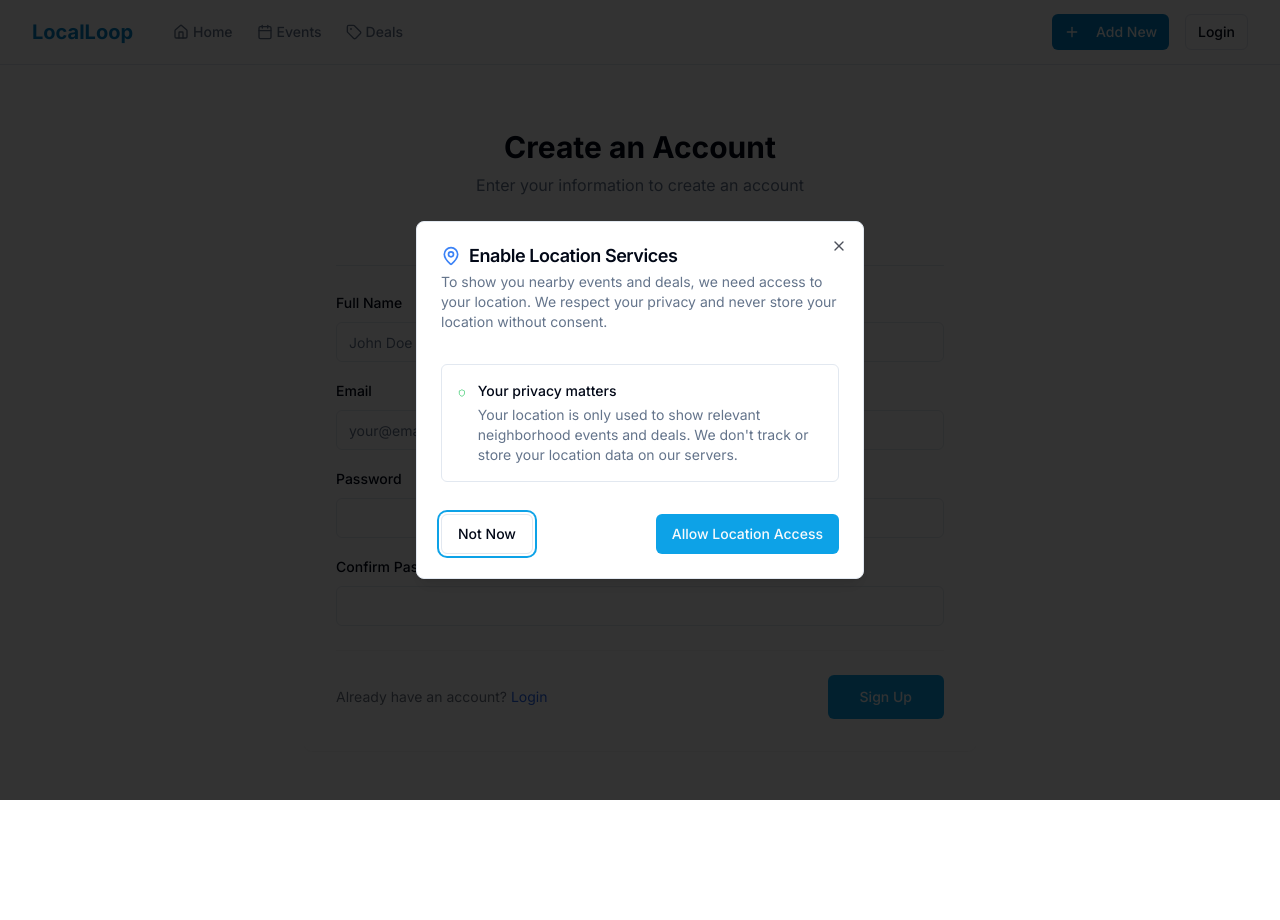
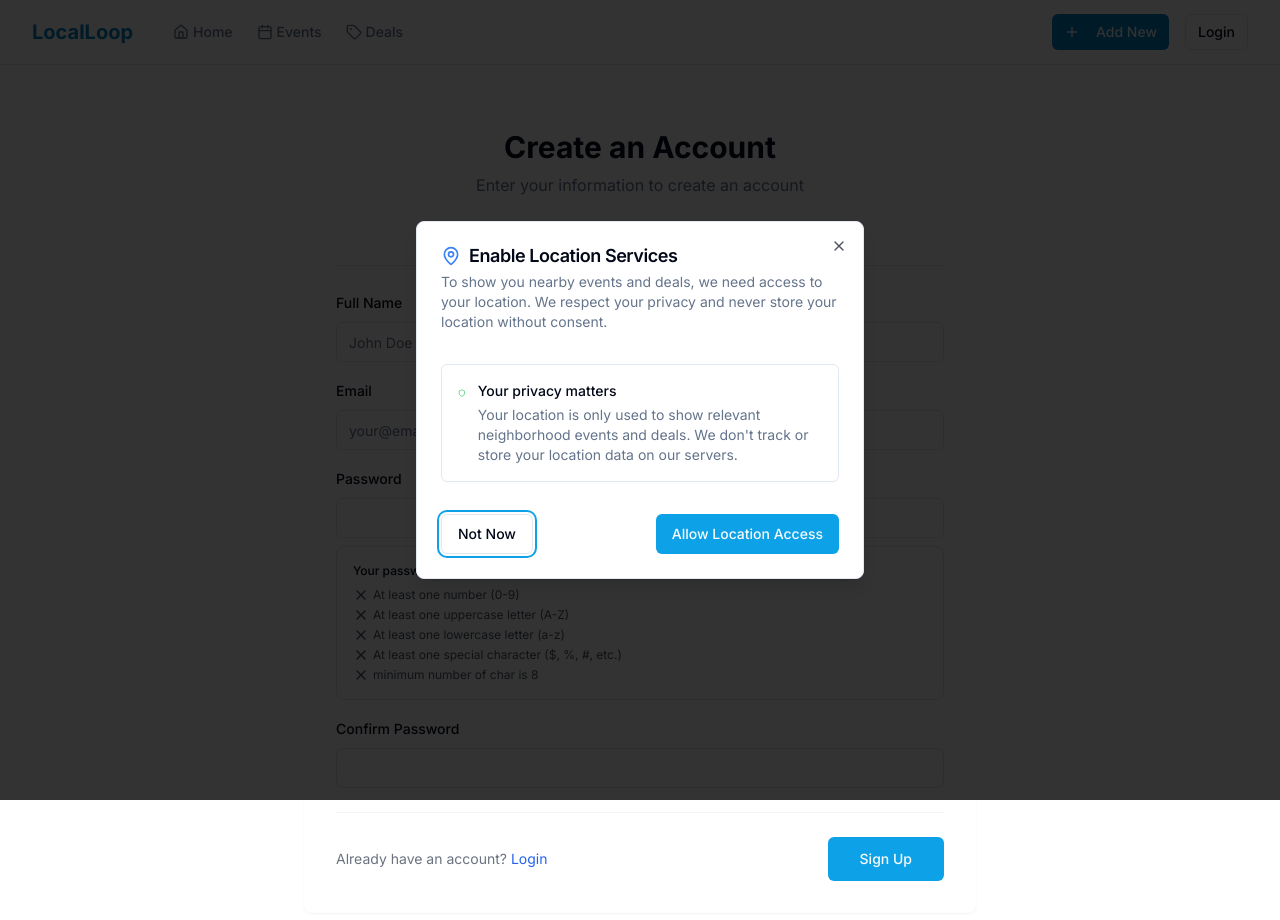
Before and after one commit to yashrajsuman/local-loop, a Next.js app in the folder frontend/: page /signup in a window 1280 px wide. Shown: the top 920 px of the page. Before the commit the page ends 800 px from the top, so only its background shows below. Built offline with nearby package versions, Linux system fonts and the light colour scheme.

Commit message:
added strong password validation and enhanced ui

```diff
--- a/frontend/app/signup/page.tsx
+++ b/frontend/app/signup/page.tsx
@@ -1,82 +1,112 @@
-"use client"
+"use client";
 
-import type React from "react"
-import { useState } from "react"
-import Link from "next/link"
-import { useRouter } from "next/navigation"
-import { useAuth } from "@/components/auth-provider"
-import { Button } from "@/components/ui/button"
-import { Input } from "@/components/ui/input"
-import { Label } from "@/components/ui/label"
-import { useToast } from "@/hooks/use-toast"
+import type React from "react";
+import { useState, useEffect } from "react";
+import Link from "next/link";
+import { useRouter } from "next/navigation";
+import { useAuth } from "@/components/auth-provider";
+import { Button } from "@/components/ui/button";
+import { Input } from "@/components/ui/input";
+import { Label } from "@/components/ui/label";
+import { useToast } from "@/hooks/use-toast";
+import { Check, X } from "lucide-react";
 
 export default function SignupPage() {
-  const [name, setName] = useState("")
-  const [email, setEmail] = useState("")
-  const [password, setPassword] = useState("")
-  const [confirmPassword, setConfirmPassword] = useState("")
-  const [isLoading, setIsLoading] = useState(false)
-  const { signup } = useAuth()
-  const router = useRouter()
-  const { toast } = useToast()
+  const [name, setName] = useState("");
+  const [email, setEmail] = useState("");
+  const [password, setPassword] = useState("");
+  const [confirmPassword, setConfirmPassword] = useState("");
+  const [passStrengthData, setPassStrengthData] = useState({
+    hasLength: false,
+    hasUpper: false,
+    hasLower: false,
+    hasSpecialChar: false,
+    hasNumber: false,
+  });
+  const [isLoading, setIsLoading] = useState(false);
+  const { signup } = useAuth();
+  const router = useRouter();
+  const { toast } = useToast();
+
+  useEffect(() => {
+    const passData = {
+      hasLength: password.length >= 8,
+      hasUpper: /[A-Z]/.test(password),
+      hasLower: /[a-z]/.test(password),
+      hasSpecialChar: /[^a-zA-Z0-9]/.test(password),
+      hasNumber: /[0-9]/.test(password),
+    };
+
+    setPassStrengthData(passData);
+  }, [password]);
+
+  function checkPasswordStrength(data: Record<string, boolean>): boolean {
+    return Object.values(data).every(Boolean);
+  }
 
   const handleSubmit = async (e: React.FormEvent) => {
-    e.preventDefault()
-
-    if (password.length < 8) {
-      toast({
-        title: "Password too short",
-        description: "Password must be at least 8 characters long.",
-        variant: "destructive",
-      });
-      return;
-    }
+    e.preventDefault();
 
     if (password !== confirmPassword) {
       toast({
         title: "Passwords don't match",
         description: "Please make sure your passwords match",
         variant: "destructive",
-      })
-      return
+      });
+      return;
     }
 
-    setIsLoading(true)
+    if (!checkPasswordStrength(passStrengthData)) {
+      toast({
+        title: "Weak Password",
+        description: "Please enter a strong password",
+        variant: "destructive",
+      });
+      return;
+    }
+
+    setIsLoading(true);
 
     try {
-      await signup(name, email, password)
+      await signup(name, email, password);
       toast({
         title: "Account created",
         description: "Your account has been created successfully",
-      })
-      router.push("/")
+      });
+      router.push("/");
     } catch (error) {
-      console.error("Signup error:", error)
+      console.error("Signup error:", error);
       toast({
         title: "Signup failed",
         description: "There was an error creating your account",
         variant: "destructive",
-      })
+      });
     } finally {
-      setIsLoading(false)
+      setIsLoading(false);
     }
-  }
+  };
 
   return (
     <div className="container py-8">
       <div className="mx-auto max-w-2xl bg-white p-8 rounded-lg shadow-sm">
         <div className="space-y-2 text-center mb-8">
           <h1 className="text-3xl font-bold">Create an Account</h1>
-          <p className="text-muted-foreground">Enter your information to create an account</p>
+          <p className="text-muted-foreground">
+            Enter your information to create an account
+          </p>
         </div>
 
         <form onSubmit={handleSubmit} className="space-y-6">
           <div className="space-y-6">
-            <h2 className="text-xl font-semibold text-primary-800 border-b pb-2 text-center">Account Information</h2>
+            <h2 className="text-xl font-semibold text-primary-800 border-b pb-2 text-center">
+              Account Information
+            </h2>
 
             <div className="space-y-4">
               <div className="space-y-2">
-                <Label htmlFor="name" className="text-sm font-medium">Full Name</Label>
+                <Label htmlFor="name" className="text-sm font-medium">
+                  Full Name
+                </Label>
                 <Input
                   id="name"
                   placeholder="John Doe"
@@ -88,7 +118,9 @@ export default function SignupPage() {
               </div>
 
               <div className="space-y-2">
-                <Label htmlFor="email" className="text-sm font-medium">Email</Label>
+                <Label htmlFor="email" className="text-sm font-medium">
+                  Email
+                </Label>
                 <Input
                   id="email"
                   type="email"
@@ -101,19 +133,96 @@ export default function SignupPage() {
               </div>
 
               <div className="space-y-2">
-                <Label htmlFor="password" className="text-sm font-medium">Password</Label>
+                <Label htmlFor="password" className="text-sm font-medium">
+                  Password
+                </Label>
                 <Input
                   id="password"
                   type="password"
                   required
                   value={password}
                   onChange={(e) => setPassword(e.target.value)}
-                  className="w-full"
+                  className="w-full mb-1"
                 />
+                <div
+                  className="mt-4 w-full border border-gray-200 text-xs
+                p-4 rounded-lg  space-y-2 "
+                >
+                  <p className="font-medium ">Your password must contain : </p>
+                  <ul className="space-y-1 text-gray-600">
+                    <li
+                      className={`flex items-center gap-1 ${
+                        passStrengthData.hasNumber && "text-green-500"
+                      }`}
+                    >
+                      {passStrengthData.hasNumber ? (
+                        <Check className="h-4 w-4 " />
+                      ) : (
+                        <X className="h-4 w-4" />
+                      )}
+                      <span>At least one number (0-9)</span>
+                    </li>
+                    <li
+                      className={`flex items-center gap-1 ${
+                        passStrengthData.hasUpper && "text-green-500"
+                      }`}
+                    >
+                      {passStrengthData.hasUpper ? (
+                        <Check className="h-4 w-4 " />
+                      ) : (
+                        <X className="h-4 w-4" />
+                      )}
+                      <span>At least one uppercase letter (A-Z)</span>
+                    </li>
+                    <li
+                      className={`flex items-center gap-1 ${
+                        passStrengthData.hasLower && "text-green-500"
+                      }`}
+                    >
+                      {passStrengthData.hasLower ? (
+                        <Check className="h-4 w-4 " />
+                      ) : (
+                        <X className="h-4 w-4" />
+                      )}
+                      <span>At least one lowercase letter (a-z)</span>
+                    </li>
+                    <li
+                      className={`flex items-center gap-1 ${
+                        passStrengthData.hasSpecialChar && "text-green-500"
+                      }`}
+                    >
+                      {passStrengthData.hasSpecialChar ? (
+                        <Check className="h-4 w-4 flex-shrink-0" />
+                      ) : (
+                        <X className="h-4 w-4 flex-shrink-0" />
+                      )}
+                      <span>
+                        At least one special character ($, %, #, etc.)
+                      </span>
+                    </li>
+                    <li
+                      className={`flex items-center gap-1 ${
+                        passStrengthData.hasLength && "text-green-500"
+                      }`}
+                    >
+                      {passStrengthData.hasLength ? (
+                        <Check className="h-4 w-4 " />
+                      ) : (
+                        <X className="h-4 w-4" />
+                      )}
+                      <span>minimum number of char is 8</span>
+                    </li>
+                  </ul>
+                </div>
               </div>
 
               <div className="space-y-2">
-                <Label htmlFor="confirmPassword" className="text-sm font-medium">Confirm Password</Label>
+                <Label
+                  htmlFor="confirmPassword"
+                  className="text-sm font-medium"
+                >
+                  Confirm Password
+                </Label>
                 <Input
                   id="confirmPassword"
                   type="password"
@@ -134,7 +243,12 @@ export default function SignupPage() {
                   Login
                 </Link>
               </p>
-              <Button type="submit" size="lg" className="w-full sm:w-auto order-1 sm:order-2" disabled={isLoading}>
+              <Button
+                type="submit"
+                size="lg"
+                className="w-full sm:w-auto order-1 sm:order-2"
+                disabled={isLoading}
+              >
                 {isLoading ? "Creating account..." : "Sign Up"}
               </Button>
             </div>
@@ -142,5 +256,5 @@ export default function SignupPage() {
         </form>
       </div>
     </div>
-  )
+  );
 }
```
